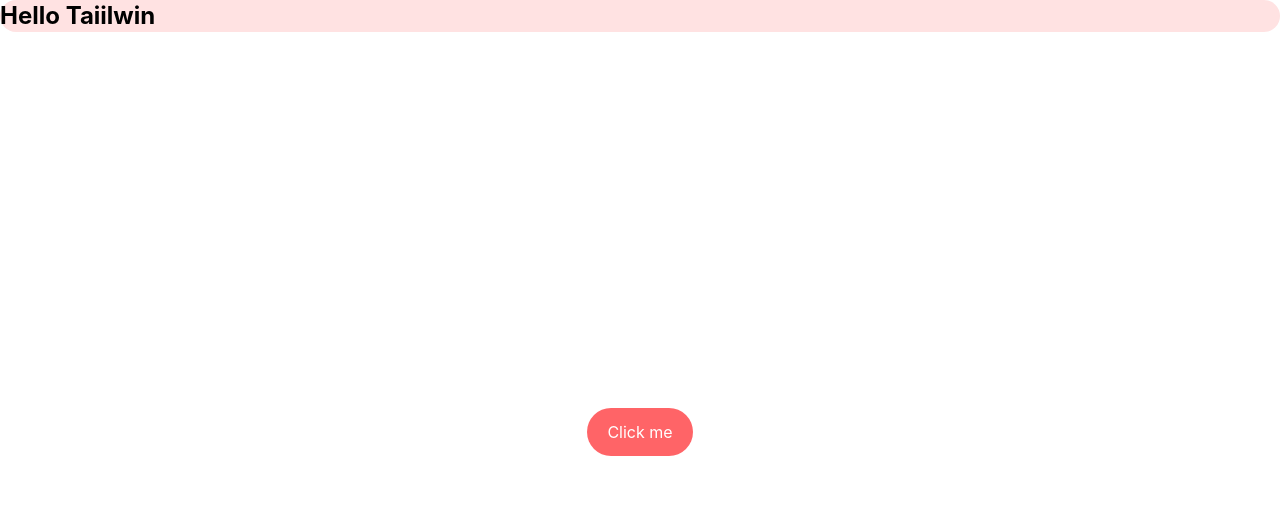
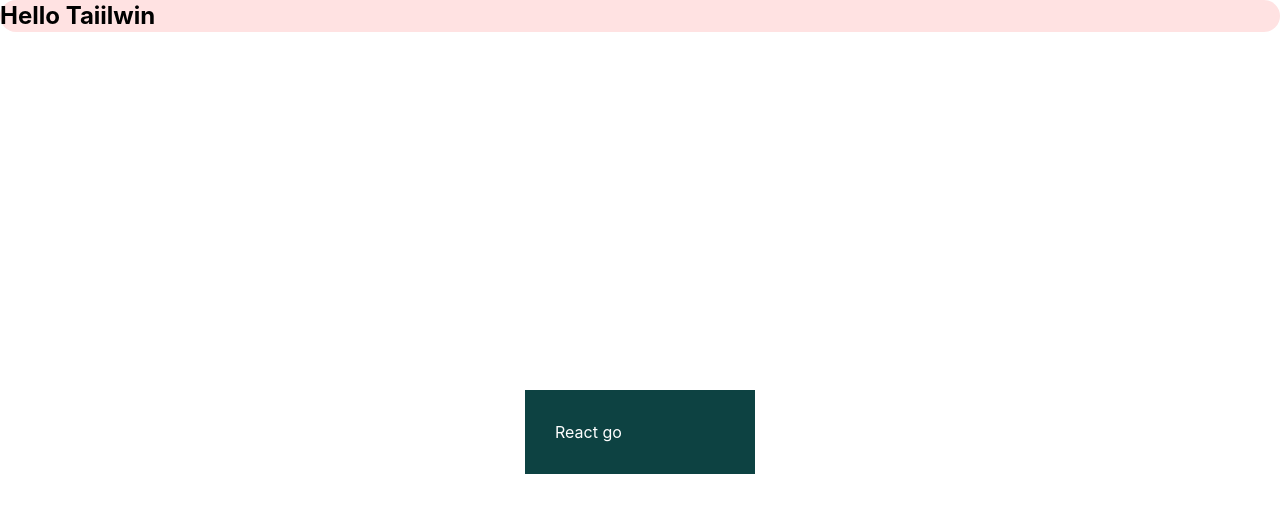
Before and after one commit to nvantien24042002/react-go, a React (Vite) app: page / in a window 1280 px wide. Shown: the top 512 px of the page. Built offline with nearby package versions, Linux system fonts and the light colour scheme.

Commit message:
added Custom class-style

```diff
--- a/src/App.jsx
+++ b/src/App.jsx
@@ -6,9 +6,12 @@ function App() {
   <>
     <h1 h1 className='text-2xl font-bold bg-red-100 rounded-full'>Hello Taiilwin</h1>
     <div className="flex items-center justify-center px-3 py-2 h-screen">
-      <button className='bg-red-400 py-2 px-4 text-white rounded-full hover:bg-pink-500 md:py-3 md:px-5 cursor-pointer'>
+      {/* <button className='bg-red-400 py-2 px-4 text-white rounded-full hover:bg-pink-500 md:py-3 md:px-5 cursor-pointer'>
         Click me
-      </button>
+      </button> */}
+      <div className='w-[230px] bg-[#0d4242] text-[#fff] p-[30px] hover:bg-pink-600'>
+        React go
+      </div>
     </div>
   </>
   )
```
